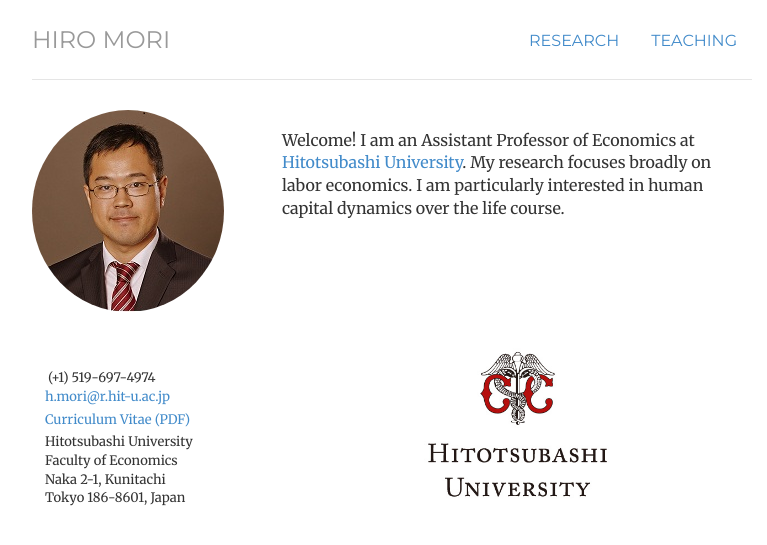
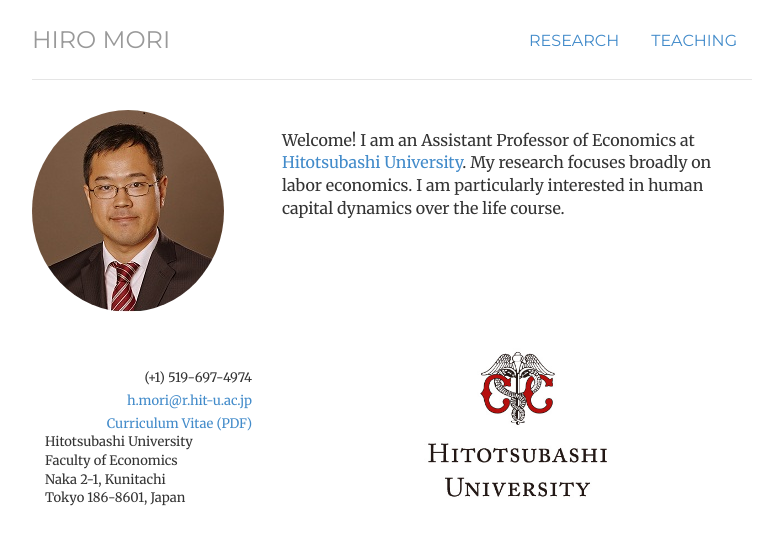
Before and after one commit to morihiroaki/morihiroaki.github.io, a Jekyll site: the page built from index.html, in a window 1280 px wide. Shown: the top 545 px of the page, without its empty margins (248-1015 px from the left). Built offline with Jekyll 4.4.1, drawn with Linux system fonts in a browser that asks for light colours.

Commit message:
Update index.html

```diff
--- a/index.html
+++ b/index.html
@@ -12,18 +12,18 @@
                   	<img  class="img-circle avatar" alt="Hiro Mori" src="files/portrait.jpg">
                   	<br/><br/>
                     <div class="contact-item">
-                      <div class="icon pull-left text-left"><span class="fa fa-phone fa-fw text-success"></span></div>
-                      <div class="description pull-left">  <span style="margin-right: 1em;"></span> <font size="2"> (+1) 519-697-4974</div>
+                      <div class="icon pull-left text-left"><font size="3"><span class="fa fa-phone fa-fw text-success"></span></div>
+                      <div class="description pull-right">  <span style="margin-right: 1em;"></span> <font size="2"> (+1) 519-697-4974</div>
                     </div>
                     <br/>
                     <div class="contact-item">
-                      <div class="icon pull-left text-left"><span class="fa fa-envelope-o fa-fw text-success"></span></div>
-                      <div class="description pull-left"><span style="margin-right: 1em;"></span><font size="2"> <a href="mailto:h.mori@r.hit-u.ac.jp" id="email_link" class="tracked-link" data-label="Email">  h.mori&commat;r.hit-u.ac.jp</a></div>
+                      <div class="icon pull-left text-left"><font size="3"><span class="fa fa-envelope-o fa-fw text-success"></span></div>
+                      <div class="description pull-right"><span style="margin-right: 1em;"></span><font size="2"> <a href="mailto:h.mori@r.hit-u.ac.jp" id="email_link" class="tracked-link" data-label="Email">  h.mori&commat;r.hit-u.ac.jp</a></div>
                     </div>
                     <br>
                     <div class="contact-item">
-                      <div class="icon pull-left text-left"><span class="fa fa-file-text-o fa-fw text-warning"></span></div>
-                      <div class="description pull-left"><span style="margin-right: 1em;"></span><font size="2"><a href="/files/cv_mori.pdf" id="cv_link1" class="tracked-link" data-label="CV" target="_blank">  Curriculum Vitae (PDF)</a></div>
+                      <div class="icon pull-left text-left"><font size="3"><span class="fa fa-file-text-o fa-fw text-warning"></span></div>
+                      <div class="description pull-right"><span style="margin-right: 1em;"></span><font size="2"><a href="/files/cv_mori.pdf" id="cv_link1" class="tracked-link" data-label="CV" target="_blank">  Curriculum Vitae (PDF)</a></div>
                     </div>
                     <br>
                     <div class="contact-item">
```
